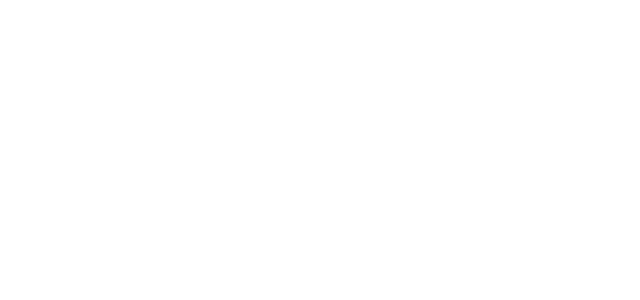
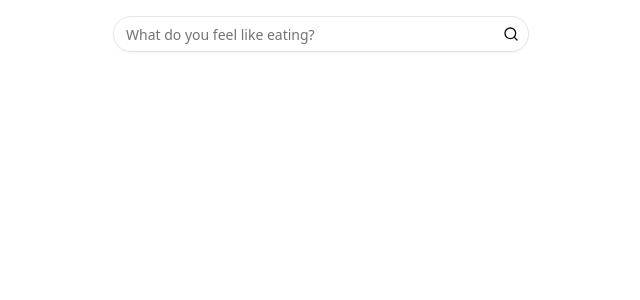
Before and after one commit to daniel-lesner/ai-recipes-app, a React (Vite) app: page / in a window 1280 px wide. Shown: the top 300 px of the page, without its empty margins (319-959 px from the left). Built offline with nearby package versions, Linux system fonts and the light colour scheme.

Commit message:
Add header containing input search bar and shadcn related components

```diff
--- /dev/null
+++ b/src/components/header.jsx
@@ -0,0 +1,16 @@
+import React from "react";
+import { InputWithButton } from "@/components/ui/input-with-button";
+
+function Header() {
+  const handleInputSubmit = (inputValue) => {
+    console.log(inputValue);
+  };
+
+  return (
+    <div className="p-4">
+      <InputWithButton handleInputSubmit={handleInputSubmit} />
+    </div>
+  );
+}
+
+export default Header;
--- /dev/null
+++ b/src/components/main.jsx
@@ -0,0 +1,7 @@
+import React from "react";
+
+function Main() {
+  return <div></div>;
+}
+
+export default Main;
--- /dev/null
+++ b/src/components/ui/button.jsx
@@ -0,0 +1,50 @@
+import * as React from "react";
+import { Slot } from "@radix-ui/react-slot";
+import { cva } from "class-variance-authority";
+
+import { cn } from "@/lib/utils";
+
+const buttonVariants = cva(
+  "inline-flex items-center justify-center gap-2 whitespace-nowrap rounded-md text-sm font-medium transition-all disabled:pointer-events-none disabled:opacity-50 [&_svg]:pointer-events-none [&_svg:not([class*='size-'])]:size-4 shrink-0 [&_svg]:shrink-0 outline-none focus-visible:border-ring focus-visible:ring-ring/50 focus-visible:ring-[3px] aria-invalid:ring-destructive/20 dark:aria-invalid:ring-destructive/40 aria-invalid:border-destructive",
+  {
+    variants: {
+      variant: {
+        default:
+          "bg-primary text-primary-foreground shadow-xs hover:bg-primary/90",
+        destructive:
+          "bg-destructive text-white shadow-xs hover:bg-destructive/90 focus-visible:ring-destructive/20 dark:focus-visible:ring-destructive/40 dark:bg-destructive/60",
+        outline:
+          "border bg-background shadow-xs hover:bg-accent hover:text-accent-foreground dark:bg-input/30 dark:border-input dark:hover:bg-input/50",
+        secondary:
+          "bg-secondary text-secondary-foreground shadow-xs hover:bg-secondary/80",
+        ghost:
+          "hover:bg-accent hover:text-accent-foreground dark:hover:bg-accent/50",
+        link: "text-primary underline-offset-4 hover:underline",
+      },
+      size: {
+        default: "h-9 px-4 py-2 has-[>svg]:px-3",
+        sm: "h-8 rounded-md gap-1.5 px-3 has-[>svg]:px-2.5",
+        lg: "h-10 rounded-md px-6 has-[>svg]:px-4",
+        icon: "size-9",
+      },
+    },
+    defaultVariants: {
+      variant: "default",
+      size: "default",
+    },
+  },
+);
+
+function Button({ className, variant, size, asChild = false, ...props }) {
+  const Comp = asChild ? Slot : "button";
+
+  return (
+    <Comp
+      data-slot="button"
+      className={cn(buttonVariants({ variant, size, className }))}
+      {...props}
+    />
+  );
+}
+
+export { Button, buttonVariants };
--- /dev/null
+++ b/src/components/ui/input-with-button.jsx
@@ -0,0 +1,58 @@
+import { Search, X } from "lucide-react";
+import { Button } from "@/components/ui/button";
+import { Input } from "@/components/ui/input";
+import { useState } from "react";
+
+export function InputWithButton({ handleInputSubmit }) {
+  const [searchValue, setSearchValue] = useState("");
+
+  const handleInputChange = (e) => {
+    setSearchValue(e.target.value);
+  };
+
+  const clearSearch = () => {
+    setSearchValue("");
+  };
+
+  const onInputSubmit = (e) => {
+    e.preventDefault();
+
+    handleInputSubmit(searchValue);
+    clearSearch();
+  };
+
+  return (
+    <div className="w-full md:w-1/3 mx-auto">
+      <div className="relative">
+        <form onSubmit={onInputSubmit}>
+          <Input
+            type="text"
+            placeholder="What do you feel like eating?"
+            className="pr-20 rounded-full"
+            value={searchValue}
+            onChange={handleInputChange}
+          />
+          {searchValue && (
+            <Button
+              type="button"
+              variant="ghost"
+              size="icon"
+              className="absolute right-10 top-0 h-full rounded-full"
+              onClick={clearSearch}
+            >
+              <X className="h-4 w-4" />
+            </Button>
+          )}
+          <Button
+            type="submit"
+            size="icon"
+            variant="ghost"
+            className="absolute right-0 top-0 h-full rounded-full"
+          >
+            <Search className="h-4 w-4" />
+          </Button>
+        </form>
+      </div>
+    </div>
+  );
+}
--- /dev/null
+++ b/src/components/ui/input.jsx
@@ -0,0 +1,21 @@
+import * as React from "react";
+
+import { cn } from "@/lib/utils";
+
+function Input({ className, type, ...props }) {
+  return (
+    <input
+      type={type}
+      data-slot="input"
+      className={cn(
+        "file:text-foreground placeholder:text-muted-foreground selection:bg-primary selection:text-primary-foreground dark:bg-input/30 border-input flex h-9 w-full min-w-0 rounded-md border bg-transparent px-3 py-1 text-base shadow-xs transition-[color,box-shadow] outline-none file:inline-flex file:h-7 file:border-0 file:bg-transparent file:text-sm file:font-medium disabled:pointer-events-none disabled:cursor-not-allowed disabled:opacity-50 md:text-sm",
+        "focus-visible:border-ring focus-visible:ring-ring/50 focus-visible:ring-[3px]",
+        "aria-invalid:ring-destructive/20 dark:aria-invalid:ring-destructive/40 aria-invalid:border-destructive",
+        className,
+      )}
+      {...props}
+    />
+  );
+}
+
+export { Input };
--- a/src/index.jsx
+++ b/src/index.jsx
@@ -1,7 +1,9 @@
-import { StrictMode } from 'react'
-import { createRoot } from 'react-dom/client'
+import { StrictMode } from "react";
+import { createRoot } from "react-dom/client";
+import Header from "@/components/header";
 
-createRoot(document.getElementById('root')).render(
+createRoot(document.getElementById("root")).render(
   <StrictMode>
+    <Header />
   </StrictMode>,
-)
+);
--- /dev/null
+++ b/src/lib/utils.js
@@ -0,0 +1,6 @@
+import { clsx } from "clsx";
+import { twMerge } from "tailwind-merge";
+
+export function cn(...inputs) {
+  return twMerge(clsx(inputs));
+}
--- a/src/lib/utils.ts
+++ /dev/null
@@ -1,6 +0,0 @@
-import { clsx, type ClassValue } from "clsx"
-import { twMerge } from "tailwind-merge"
-
-export function cn(...inputs: ClassValue[]) {
-  return twMerge(clsx(inputs))
-}
```
Also changed, not shown: tsconfig.json (deleted, +0 -9 lines).
